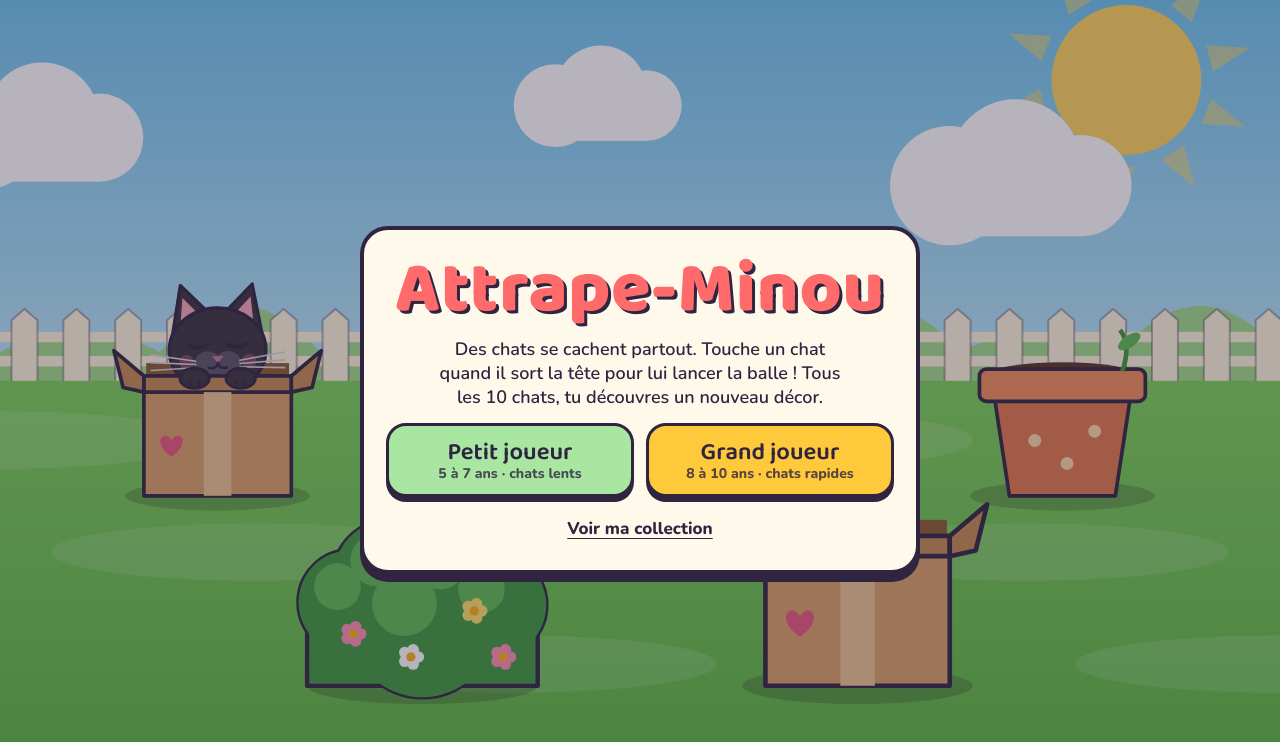
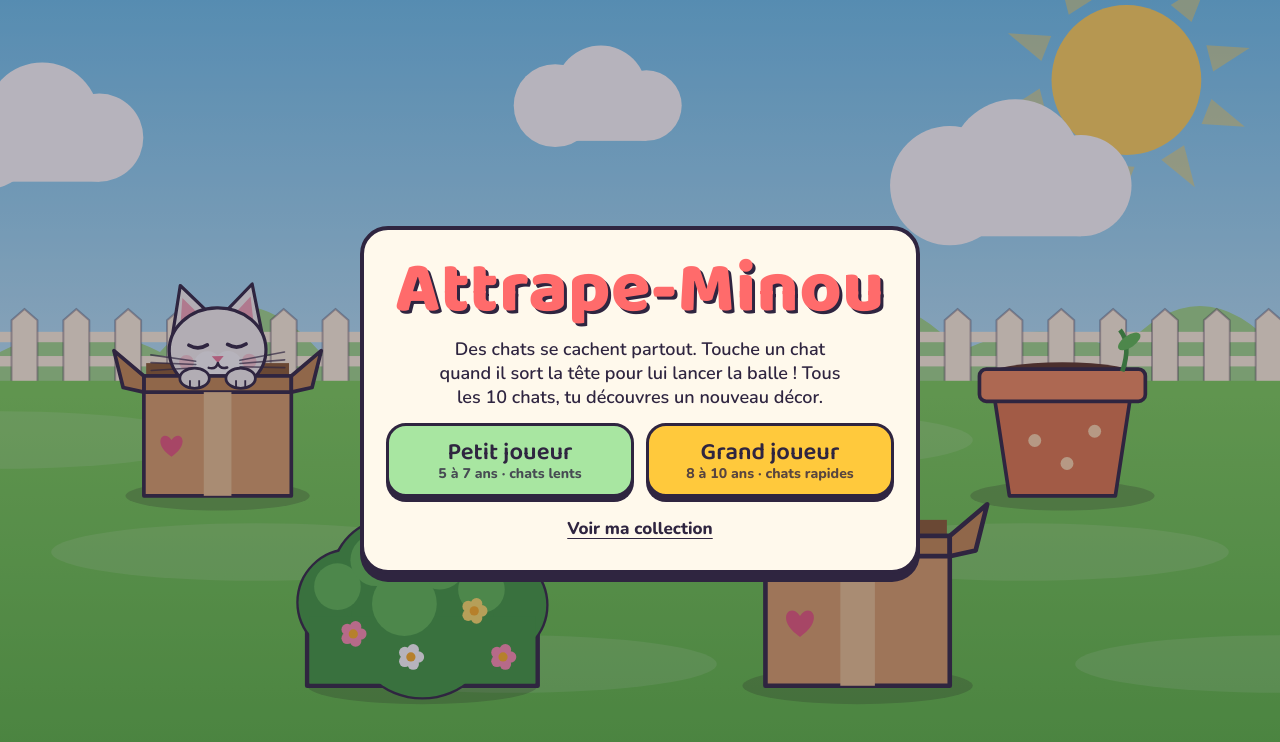
Before and after one commit to Ghassene/catchACat, a plain HTML site: page catchACat.html in a window 1280 px wide. Drawn offline with nearby package versions, Linux system fonts and the light colour scheme; animation ran at ten frames a second.

Commit message:
Ajoute deux chats : le caracal et le tuxedo
Co-Authored-By: Claude Opus 5.5 <noreply@anthropic.com>
Claude-Session: https://claude.ai/code/session_01Wzf8t1MtsSkWNUFumjjM84

```diff
--- a/catchACat.html
+++ b/catchACat.html
@@ -151,6 +151,8 @@ const CATS = [
   { id: 'tigrou',    name: 'Tigrou',    fur: '#A3A3AD', dark: '#5A5A64', light: '#EAEAF0', eye: '#E0A030', pattern: 'stripes' },
   { id: 'pistache',  name: 'Pistache',  fur: '#FCF9F3', dark: '#37323D', light: '#F2A54A', eye: '#5BA84A', pattern: 'calico' },
   { id: 'moustache', name: 'Moustache', fur: '#757A86', dark: '#4C505A', light: '#FFFFFF', eye: '#7CC0E8', pattern: 'muzzle', whisk: '#FFFFFF' },
+  { id: 'caracal',   name: 'Caracal',   fur: '#D9A86C', dark: '#2E2A33', light: '#FFF6E8', eye: '#E0A030', pattern: 'caracal' },
+  { id: 'tuxedo',    name: 'Tuxedo',    fur: '#2B2730', dark: '#1A171E', light: '#FFFFFF', eye: '#7CD36A', pattern: 'tuxedo', whisk: '#FFFFFF' },
   { id: 'etoile',    name: 'Étoile',    fur: '#CDB0F2', dark: '#9A6FD8', light: '#FFF1A8', eye: '#FF6FA8', pattern: 'stars', rare: true },
 ];
 const HATS = [
@@ -284,8 +286,10 @@ function drawCat(x, y, s, c, opts = {}) {
   g.lineJoin = 'round'; g.lineCap = 'round';
   const line = sil ? 'rgba(47,37,64,.25)' : INK;
   // ears
+  const tall = c.pattern === 'caracal' ? 1.1 : 1;
   for (const side of [-1, 1]) {
-    g.beginPath(); g.moveTo(side * .98 * s, -.3 * s); g.lineTo(side * .78 * s, -1.42 * s); g.lineTo(side * .18 * s, -.82 * s); g.closePath();
+    if (c.pattern === 'caracal' && !sil) { g.beginPath(); g.moveTo(side * .78 * s, -1.42 * tall * s); g.lineTo(side * .84 * s, -1.78 * s); g.lineWidth = s * .11; g.strokeStyle = c.dark; g.stroke(); }
+    g.beginPath(); g.moveTo(side * .98 * s, -.3 * s); g.lineTo(side * .78 * s, -1.42 * tall * s); g.lineTo(side * .18 * s, -.82 * s); g.closePath();
     g.fillStyle = sil ? c.fur : (c.pattern === 'calico' ? (side < 0 ? c.dark : c.light) : c.fur); g.fill();
     g.lineWidth = s * .07; g.strokeStyle = line; g.stroke();
     if (!sil) { g.beginPath(); g.moveTo(side * .8 * s, -.5 * s); g.lineTo(side * .74 * s, -1.15 * s); g.lineTo(side * .4 * s, -.8 * s); g.closePath(); g.fillStyle = '#F6A5B8'; g.fill(); }
@@ -310,8 +314,19 @@ function drawCat(x, y, s, c, opts = {}) {
     }
     // muzzle
     g.fillStyle = c.light;
-    const mr = c.pattern === 'muzzle' ? .38 : .3;
+    const mr = c.pattern === 'muzzle' || c.pattern === 'tuxedo' ? .38 : .3;
     circle(-.22 * s, .32 * s, mr * s); g.fill(); circle(.22 * s, .32 * s, mr * s); g.fill();
+    if (c.pattern === 'tuxedo') {
+      g.beginPath(); g.moveTo(-.22 * s, .15 * s); g.lineTo(.22 * s, .15 * s); g.lineTo(0, -.75 * s); g.closePath(); g.fill();
+      g.beginPath(); g.ellipse(0, .72 * s, .45 * s, .3 * s, 0, 0, TAU); g.fill();
+    } else if (c.pattern === 'caracal') {
+      g.strokeStyle = c.dark; g.lineWidth = s * .07;
+      for (const side of [-1, 1]) {
+        g.beginPath(); g.moveTo(side * .26 * s, -.02 * s); g.quadraticCurveTo(side * .32 * s, .14 * s, side * .2 * s, .26 * s); g.stroke();
+        g.beginPath(); g.moveTo(side * .12 * s, -.5 * s); g.lineTo(side * .18 * s, -.8 * s); g.stroke();
+        g.fillStyle = c.dark; circle(side * .42 * s, .36 * s, .07 * s); g.fill();
+      }
+    }
     g.restore();
   }
   g.beginPath(); g.ellipse(0, 0, 1.05 * s, .92 * s, 0, 0, TAU); g.lineWidth = s * .07; g.strokeStyle = line; g.stroke();
```
Also changed, not shown: README.md.
